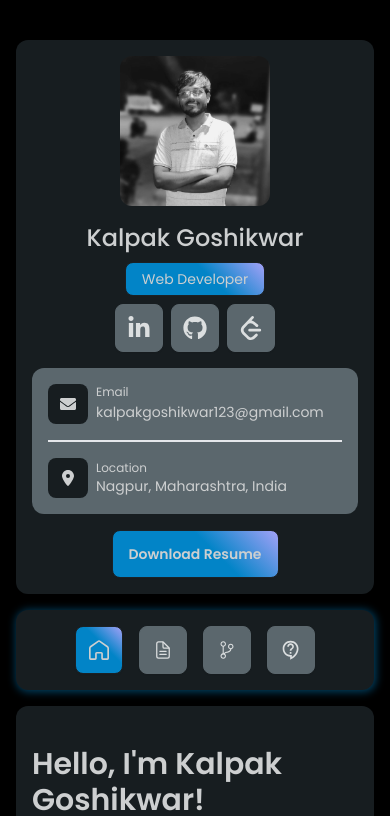
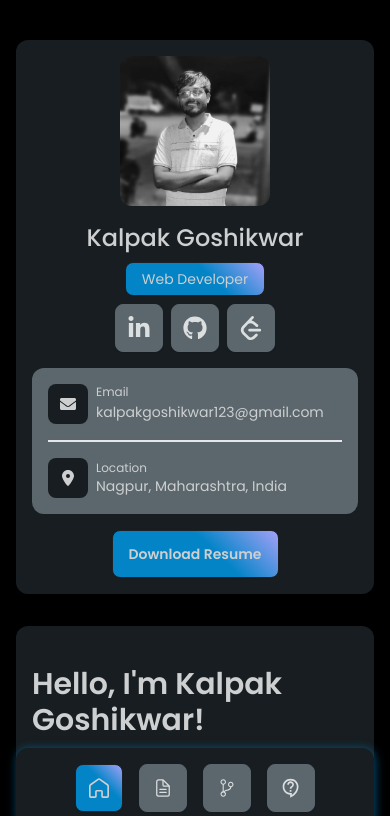
Before and after one commit to Kalpak43/new-portfolio, a Next.js app: page / in a window 390 px wide. Shown: the top 816 px of the page. Built offline with nearby package versions, Linux system fonts and the light colour scheme.

Commit message:
UPDATE: Navbar position

```diff
--- a/src/components/Navbar.tsx
+++ b/src/components/Navbar.tsx
@@ -21,7 +21,7 @@ export default function Navbar() {
   const pathname = usePathname();
   console.log(pathname);
   return (
-    <div className="rounded-xl bg-base-300 p-4 flex justify-center lg:justify-between items-center gap-4 sticky lg:static top-[1%] z-50 shadow-blue lg:shadow-none">
+    <div className="rounded-xl bg-base-300 p-4 flex justify-center lg:justify-between items-center gap-4 fixed lg:static bottom-0 left-0 right-0 mx-4 lg:mx-0 my-4 lg:my-0 z-50 shadow-blue lg:shadow-none">
       <h3 className="font-bold uppercase hidden lg:block">
         {links.find((link) => link.href === pathname)?.label}
       </h3>
```
